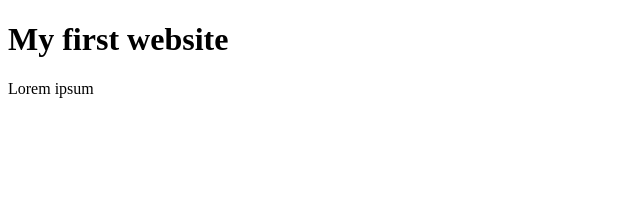
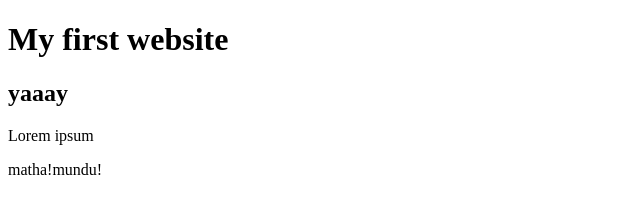
Before and after one commit to syeda-nahao1/my-first-web, a plain HTML site: page index.html in a window 1280 px wide. Shown: the whole page, without its empty margins (0-640 px from the left). Drawn offline with Linux system fonts and the light colour scheme.

Commit message:
added line

```diff
--- a/index.html
+++ b/index.html
@@ -7,7 +7,9 @@
 </head>
 <body>
     <h1>My first website</h1>
+    <h2>yaaay</h2>
 
     <p>Lorem ipsum </p>
+    <p>matha!mundu!</p>
 </body>
 </html>
```
